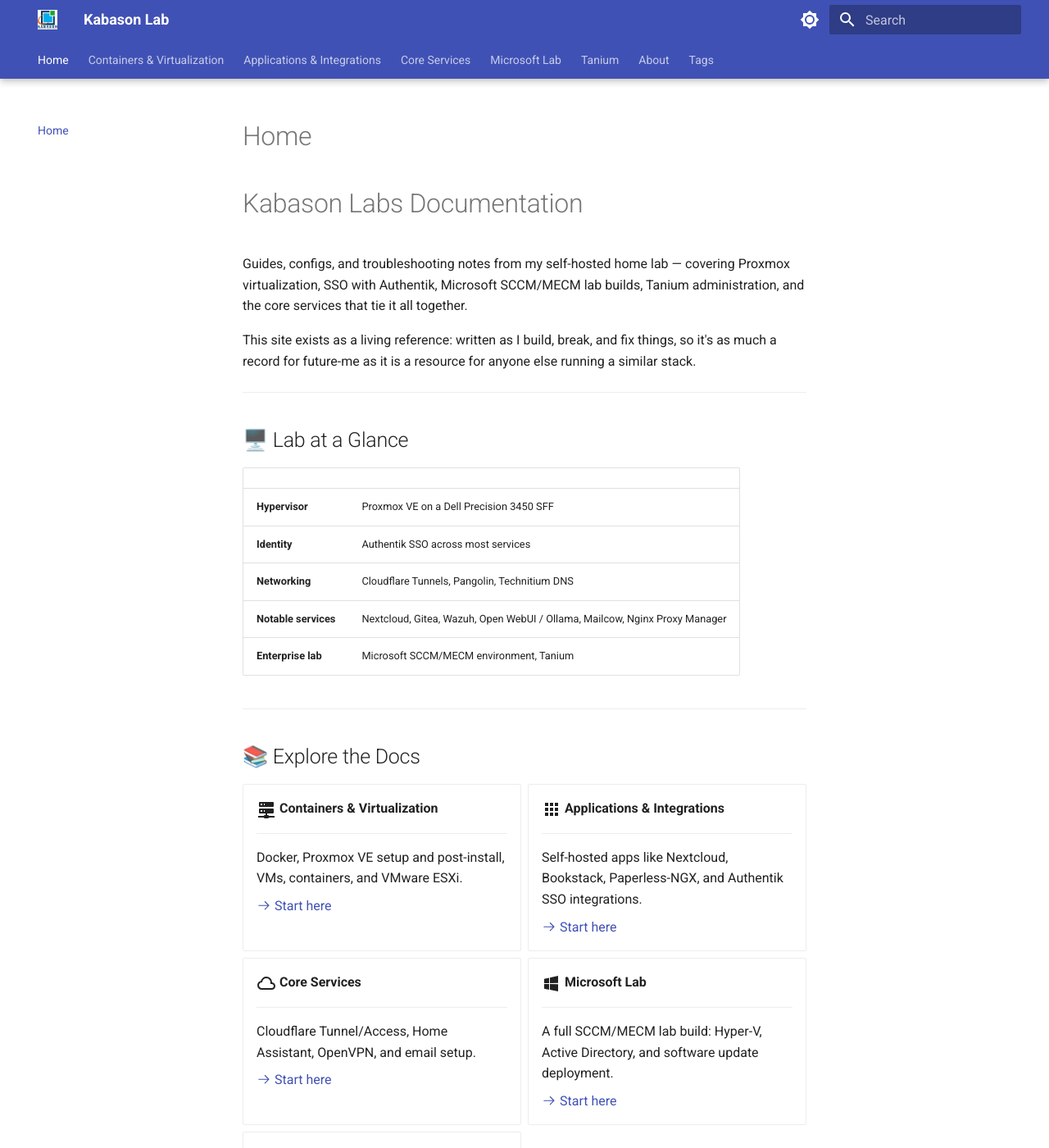
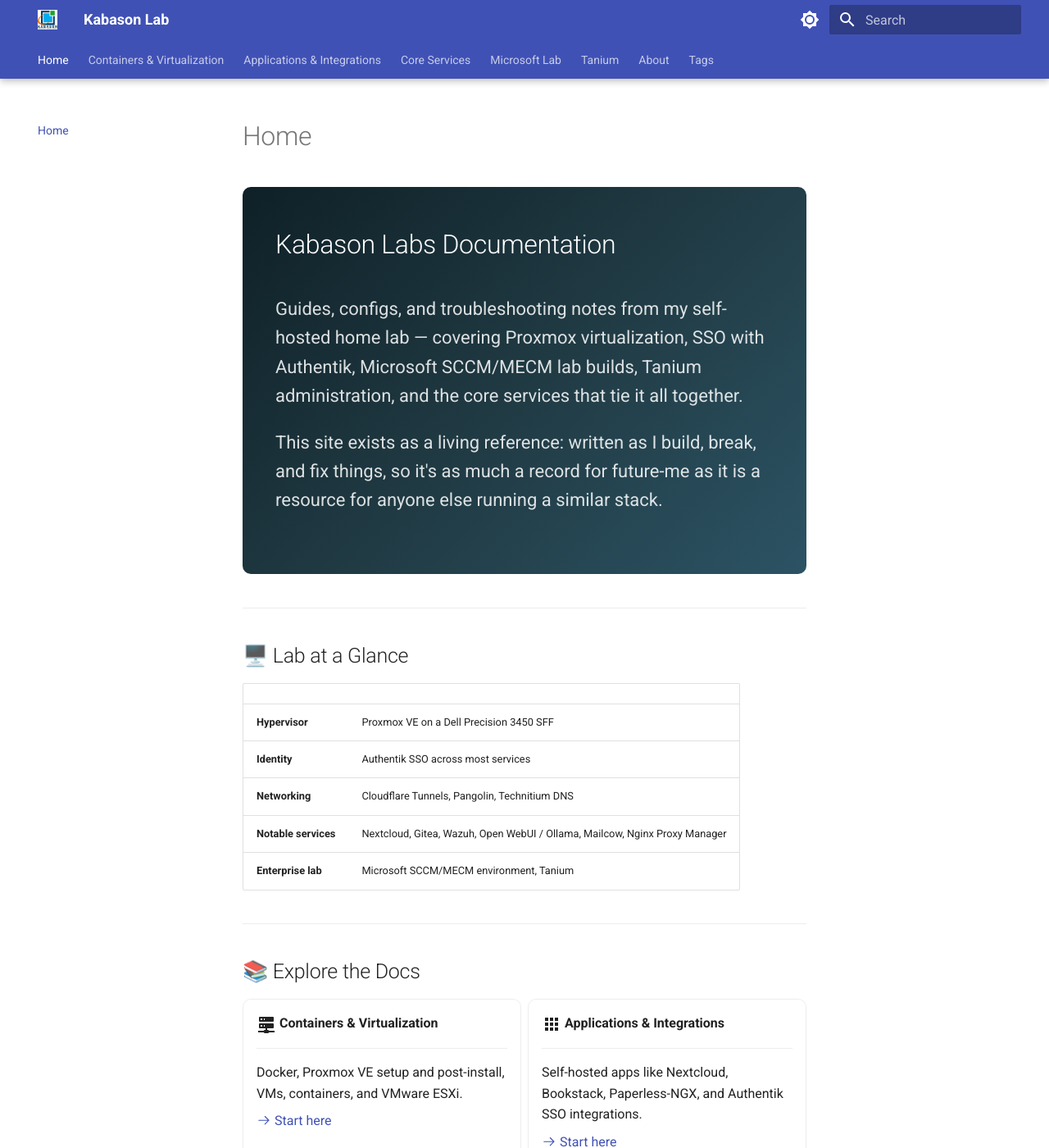
Before and after one commit to doyenkbs/MKDocs, an MkDocs documentation site: the page built from docs/index.md, in a window 1280 px wide and 1400 px high. Shown: the whole window at 82% size. Built offline with MkDocs 1.6.1 and Material for MkDocs 9.7.7, drawn with Linux system fonts in a browser that asks for light colours; some of the changed text lies outside the part shown.

Commit message:
Add Hero

```diff
--- a/docs/index.md
+++ b/docs/index.md
@@ -1,5 +1,6 @@
 # Home
 
+<div class="hero-banner" markdown>
 # Kabason Labs Documentation
 
 Guides, configs, and troubleshooting notes from my self-hosted home lab — covering
@@ -9,6 +10,7 @@
 This site exists as a living reference: written as I build, break, and fix things,
 so it's as much a record for future-me as it is a resource for anyone else running
 a similar stack.
+</div>
 
 ---
 
--- /dev/null
+++ b/docs/stylesheets/extra.css
@@ -0,0 +1,53 @@
+/* ---------------------------------------------------
+   Kabason Lab — Landing page hero background
+   Place this file at: docs/stylesheets/extra.css
+--------------------------------------------------- */
+
+/* Gradient hero band behind the homepage title + intro.
+   Only targets the homepage by matching the body data attribute
+   MkDocs Material sets for the index page. */
+body[data-md-color-scheme] .md-content__inner:first-child > h1:first-child {
+  position: relative;
+}
+
+/* Apply the hero only on the homepage template */
+.md-content[data-md-component="content"] {
+  --hero-gradient: linear-gradient(135deg, #0f2027 0%, #203a43 50%, #2c5364 100%);
+}
+
+/* Homepage-only hero block — wrap your intro in <div class="hero-banner"> in index.md */
+.hero-banner {
+  background: linear-gradient(135deg, #0f2027 0%, #203a43 50%, #2c5364 100%);
+  color: #ffffff;
+  padding: 2.5rem 2rem;
+  border-radius: 0.5rem;
+  margin-bottom: 2rem;
+}
+
+.hero-banner h1 {
+  color: #ffffff !important;
+  margin-top: 0;
+}
+
+.hero-banner p {
+  color: rgba(255, 255, 255, 0.85);
+  font-size: 1.1rem;
+}
+
+/* Optional: subtle accent color on card hover for the grid cards
+   you added to the homepage */
+.md-typeset .grid.cards > ul > li:hover {
+  border-color: var(--md-accent-fg-color);
+  box-shadow: 0 4px 12px rgba(0, 0, 0, 0.15);
+  transition: box-shadow 0.2s ease, border-color 0.2s ease;
+}
+
+/* Optional: soften card corners + add transition sitewide */
+.md-typeset .grid.cards > ul > li {
+  border-radius: 0.5rem;
+  transition: transform 0.15s ease;
+}
+
+.md-typeset .grid.cards > ul > li:hover {
+  transform: translateY(-2px);
+}
--- a/mkdocs.yml
+++ b/mkdocs.yml
@@ -44,6 +44,10 @@
     - content.code.select
     - content.tabs.link
     - content.footnote.tooltips
+
+# Hero
+extra_css:
+  - stylesheets/extra.css
 
 # Extensions
 markdown_extensions:
@@ -92,7 +96,7 @@
       tags_file: tags.md
   - offline
 
-copyright: Copyright &copy; 2024 - 2028 Christian Kaba
+copyright: Copyright &copy; 2026 Christian Kaba
 
 # Additional configuration
 extra:
```
